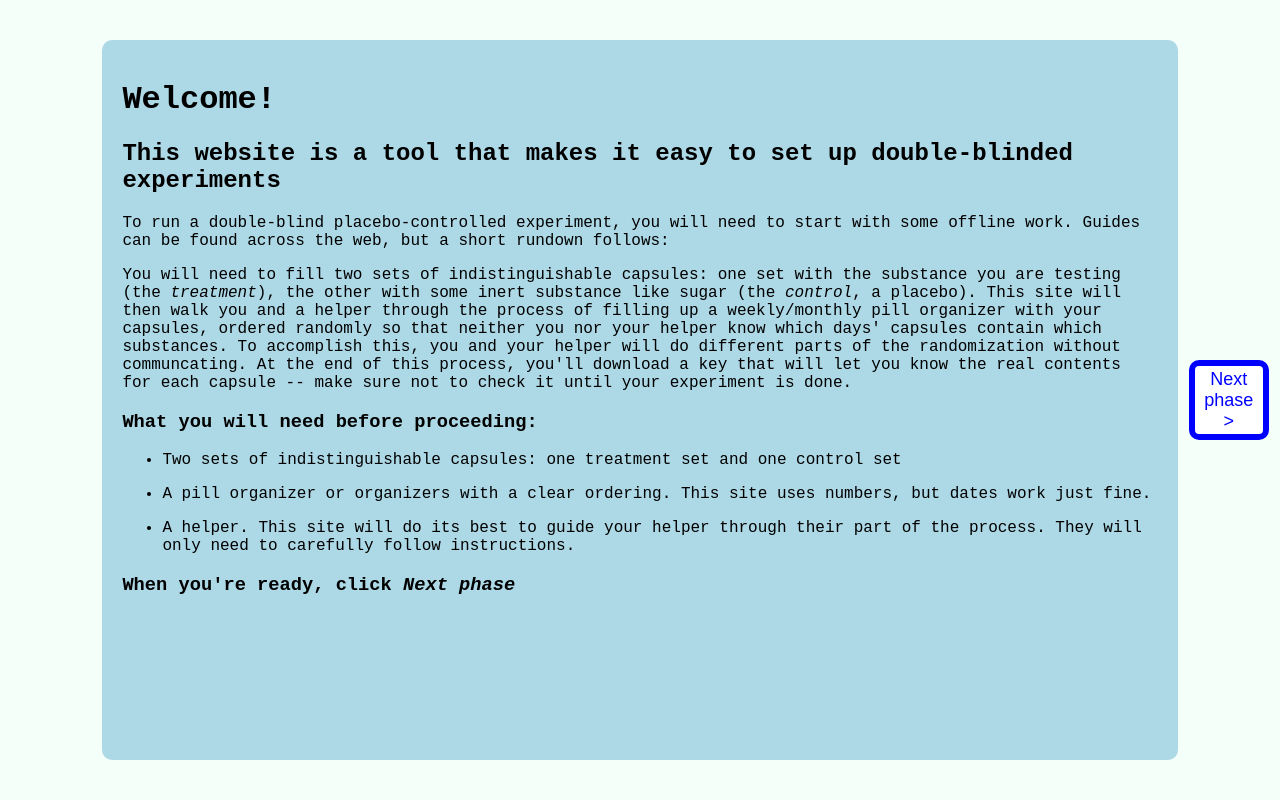
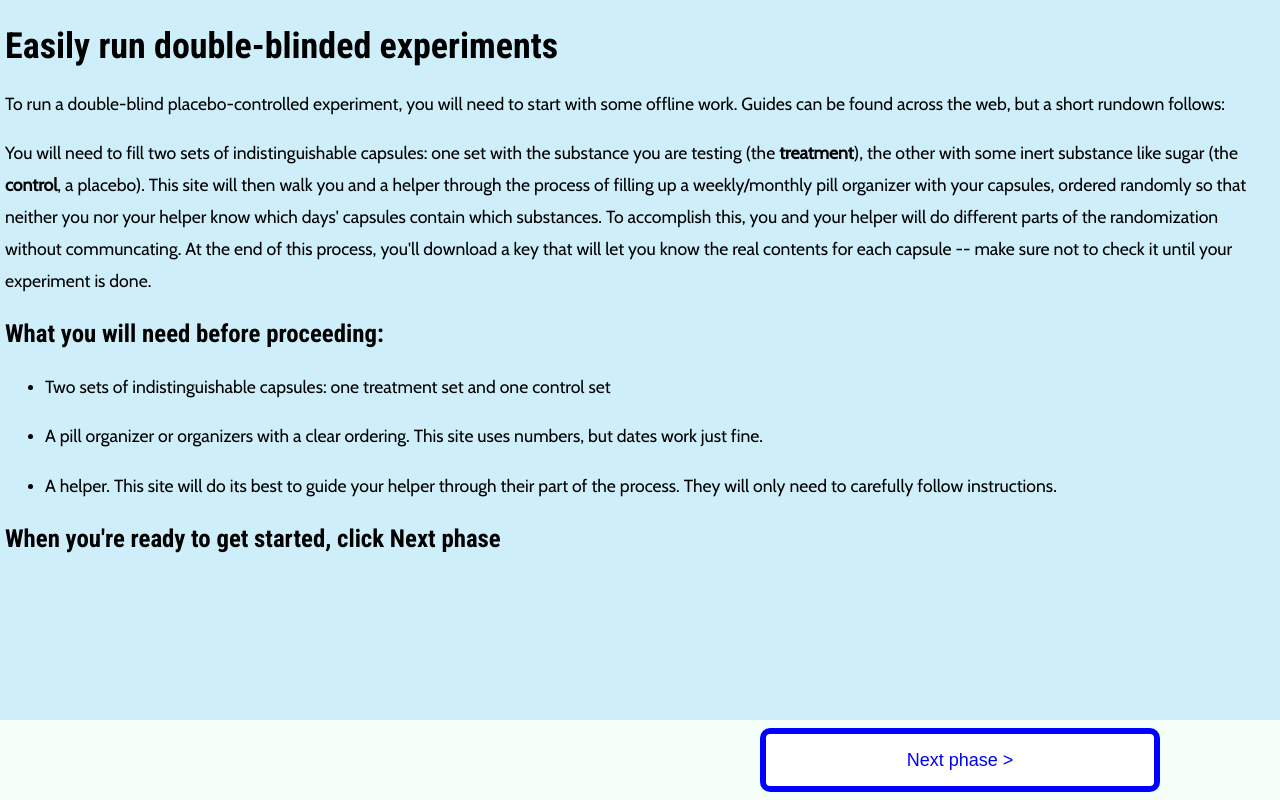
Before and after one commit to AdamDKing/doubleblind, a React (Create React App) app: page / in a window 1280 px wide. Built offline with nearby package versions, Linux system fonts and the light colour scheme.

Commit message:
big style changes, partial move to scss, new fonts

```diff
--- a/package.json
+++ b/package.json
@@ -14,6 +14,7 @@
     "eslint-config-prettier": "^8.3.0",
     "eslint-plugin-prettier": "^3.4.1",
     "formik": "^2.2.9",
+    "node-sass": "^6.0.1",
     "normalize.css": "^8.0.1",
     "prettier": "^2.3.2",
     "react": "^17.0.2",
--- a/public/index.html
+++ b/public/index.html
@@ -25,6 +25,7 @@
       Learn how to configure a non-root public URL by running `npm run build`.
     -->
     <title>Doubleblind.me</title>
+    <link href="https://fonts.googleapis.com/css?family=Cabin|Roboto:300,400,500,700,900|Roboto+Condensed:400,700" rel="stylesheet">
   </head>
   <body>
     <noscript>You need to enable JavaScript to run this app.</noscript>
--- a/src/flow-phases/dblnd-flow-phase-get-details.tsx
+++ b/src/flow-phases/dblnd-flow-phase-get-details.tsx
@@ -111,7 +111,7 @@ export function DblndFlowPhaseGetDetails(props: DblndFlowPhaseGetDetailsProps):
                   type="number" />
                 <ErrorMessage name="pillContainerSize" component="div" className="formerror" />
               </label>
-              <div className="formsubmit">
+              <div className="formisvalid">
                 <span>Valid:{validated ? '✔️' : '❌'}</span>
               </div>
             </Form>
@@ -128,7 +128,8 @@ export function DblndFlowPhaseGetDetails(props: DblndFlowPhaseGetDetailsProps):
             pcSize={pcSize}/>);
         }
       }} />
-      <div className="forwardstop" hidden={validated}></div>
+      <div className="forwardstop"
+        style={{visibility: validated ? 'hidden' : 'visible'}}></div>
     </>
   );
 }
--- /dev/null
+++ b/src/index.scss
@@ -0,0 +1,190 @@
+@import './pills.scss';
+
+html {
+  height: 100vh;
+  margin: 0;
+}
+
+body {
+  margin: 0;
+  Font-Family: 'Cabin', Sans-Serif;
+  -webkit-font-smoothing: antialiased;
+  -moz-osx-font-smoothing: grayscale;
+  background-color: mintcream;
+
+}
+
+code {
+  font-family: source-code-pro, Menlo, Monaco, Consolas, 'Courier New',
+    monospace;
+}
+
+#root {
+  height: 100vh;
+  display: grid;
+  grid-template-columns: 50% 50%;
+  grid-template-rows: 90% 10%;
+}
+
+.frame {
+  grid-column-start: 1;
+  grid-column-end: 3;
+  grid-row-start: 1;
+  background-color: gainsboro;
+  padding: 5px;
+  overflow: auto;
+  &.experimenterstyle {
+    background-color: rgb(206, 239, 250);
+  }
+  &.helperstyle {
+    background-color: rgb(248, 201, 170);
+  }
+  &.helperexperimenter {
+    background-image: linear-gradient(to bottom right, rgb(248, 201, 170), rgb(206, 239, 250));
+  }
+  &.experimenterhelper {
+    background-image: linear-gradient(to bottom right, rgb(206, 239, 250), rgb(248, 201, 170));
+  }
+}
+
+.backbutton, .forwardbutton {
+  position: relative;
+  width: 90%;
+  max-width: 25rem;
+  min-height: 2rem;
+  height: 80%;
+  background-color: white;
+  border-style: solid;
+  border-width: 6px;
+  border-color: black;
+  border-radius: 10px;
+  color: black;
+  font-size: large;
+  align-self: center;
+  justify-self: center;
+
+  &.helperstyle {
+    border-color: darkorange;
+    color: darkorange;
+  }
+  &.helperstyle:hover:enabled {
+    border-color: rgb(167, 92, 1);
+    color: rgb(167, 92, 1);
+  }
+  &.experimenterstyle {
+    border-color: blue;
+    color: blue;
+  }
+  &.experimenterstyle:hover:enabled {
+    border-color: darkblue;
+    color: darkblue;
+  }
+}
+
+.backbutton {
+  grid-column: 1;
+  grid-row: 2;
+}
+.forwardbutton {
+  grid-column: 2;
+  grid-row: 2;
+}
+
+.backguard {
+  background-image: url('./shared-components/buttonguard.png');
+  background-size: 100% 100%;
+  opacity: 0.4;
+  grid-column-start: 1;
+  grid-row-start: 2;
+  height: 90%;
+  width:50%;
+  max-width: 10rem;
+  align-self: center;
+  justify-self: center;
+}
+
+.forwardstop {
+  background-image: url('./shared-components/buttonstop.png');
+  background-size: 100% 100%;
+  opacity: 0.4;
+  grid-column-start: 2;
+  grid-row-start: 2;
+  height: 90%;
+  width:50%;
+  max-width: 10rem;
+  align-self: center;
+  justify-self: center;
+  visibility: hidden;
+}
+
+.guardMessage {
+  color:black;
+  font-size: small;
+  text-align: center;
+  position: absolute;
+  width: 150px;
+  border: 2px solid gray;
+  border-radius: 5px;
+  padding: 5px;
+  background-color: white;
+  bottom: 120%;
+  left: 50%;
+  margin-left: -75px;
+}
+
+.guardMessage:before {
+  content : " ";
+  width: 0;
+  height: 0;
+  border-left: 10px solid transparent;
+  border-right: 10px solid transparent;
+  border-top: 10px solid #646464;
+  position:absolute;
+  bottom:-11px;
+  left:50%;
+}
+
+h1, h2, h3, h4 ,h5, h6 {
+  Font-Family: 'Roboto Condensed', Sans-Serif;
+}
+
+h1 {
+  font-size: 2.25rem;
+  line-height: 2.15rem;
+}
+
+h3 {
+  font-size: 1.55rem;
+  line-height: 1.5rem;
+}
+
+p {
+  Font-Size: 1.1rem;
+  line-height: 2rem;
+}
+
+em {
+  font-style: normal;
+  font-weight: 700;
+}
+
+label {
+  display: block;
+  margin: 5px;
+}
+
+label > span {
+  float: left;
+  min-width: 250px;
+}
+
+.formerror {
+  color: red;
+  max-width: 26rem;
+  text-align: right;
+}
+
+.formisvalid {
+  max-width: 19.5rem;
+  text-align: right;
+}
--- a/src/index.tsx
+++ b/src/index.tsx
@@ -1,6 +1,6 @@
 import React from 'react';
 import ReactDOM from 'react-dom';
-import './index.css';
+import './index.scss';
 import App from './App';
 import * as serviceWorker from './serviceWorker';
 
--- a/src/phase-tsx-content.tsx
+++ b/src/phase-tsx-content.tsx
@@ -17,12 +17,8 @@ export function getPhaseTsxContent(phase: PHASES): JSX.Element {
       return (
         <>
           <h1>
-            Welcome!
+            Easily run double-blinded experiments
           </h1>
-          <h2>
-            This website is a tool that makes it easy
-             to set up double-blinded experiments
-          </h2>
           <p>
             To run a double-blind placebo-controlled experiment,
              you will need to start with some offline work.
@@ -69,7 +65,7 @@ export function getPhaseTsxContent(phase: PHASES): JSX.Element {
             </li>
           </ul>
           <h3>
-            When you're ready, click <em>Next phase</em>
+            When you're ready to get started, click <em>Next phase</em>
           </h3>
         </>
       );
@@ -85,6 +81,9 @@ export function getPhaseTsxContent(phase: PHASES): JSX.Element {
              since we'll use the diagram to show where pills should be placed/swapped later.
              The dark gray cells are unused.
           </p>
+          <h3>
+            Details Form
+          </h3>
         </>
       );
     }
--- /dev/null
+++ b/src/pills.scss
@@ -0,0 +1,33 @@
+.pillcell {
+  height: 72px;
+  width: 60px;
+  border-bottom: 4px solid gray;
+  border-top: 2px solid gray;
+  border-left: 2px solid gray;
+  border-right: 2px solid gray;
+  border-bottom-right-radius: 15px;
+  border-bottom-left-radius: 15px;
+  display: inline-block;
+}
+
+.pillweek {
+  height: 70px;
+  width: 448px;
+  background-color: rgb(223, 223, 223);
+  border-bottom: 4px solid gray;
+  border-top: 2px solid gray;
+  border-left: 2px solid gray;
+  border-right: 2px solid gray;
+  border-radius: 5px;
+  margin: 5px;
+  white-space: nowrap;
+}
+
+.pillcontainers {
+  display:inline-block;
+  position: relative;
+}
+
+.pillcontainers>.pillweeks, .pillcontainers>canvas {
+  position: absolute;
+}
--- a/src/shared-components/back-button.tsx
+++ b/src/shared-components/back-button.tsx
@@ -33,6 +33,7 @@ export function BackButton(props: BackButtonProps): JSX.Element {
       <button
         className={'backbutton ' + props.styleclass}
         onClick={props.onclick}
+        disabled={!backguardHidden}
       >Prior phase &lt;
         <div className="guardMessage" hidden={guardMsgHidden}>{props.backguard}</div>
       </button>
--- a/src/shared-components/pill-containers.tsx
+++ b/src/shared-components/pill-containers.tsx
@@ -55,7 +55,7 @@ export function PillContainers(props: IPillContainersProps): JSX.Element {
               return (
                 <div
                   className="pillweek"
-                  style={{width: `${props.containerSize*64}px`}}
+                  style={{width: `${props.containerSize*64-1}px`}}
                   key={container}
                 >
                   {pillCells.slice(container*props.containerSize,
```
Also changed, not shown: src/index.css (+77 -44 lines), 1 other file (tests, documents, lock files or other folders).
